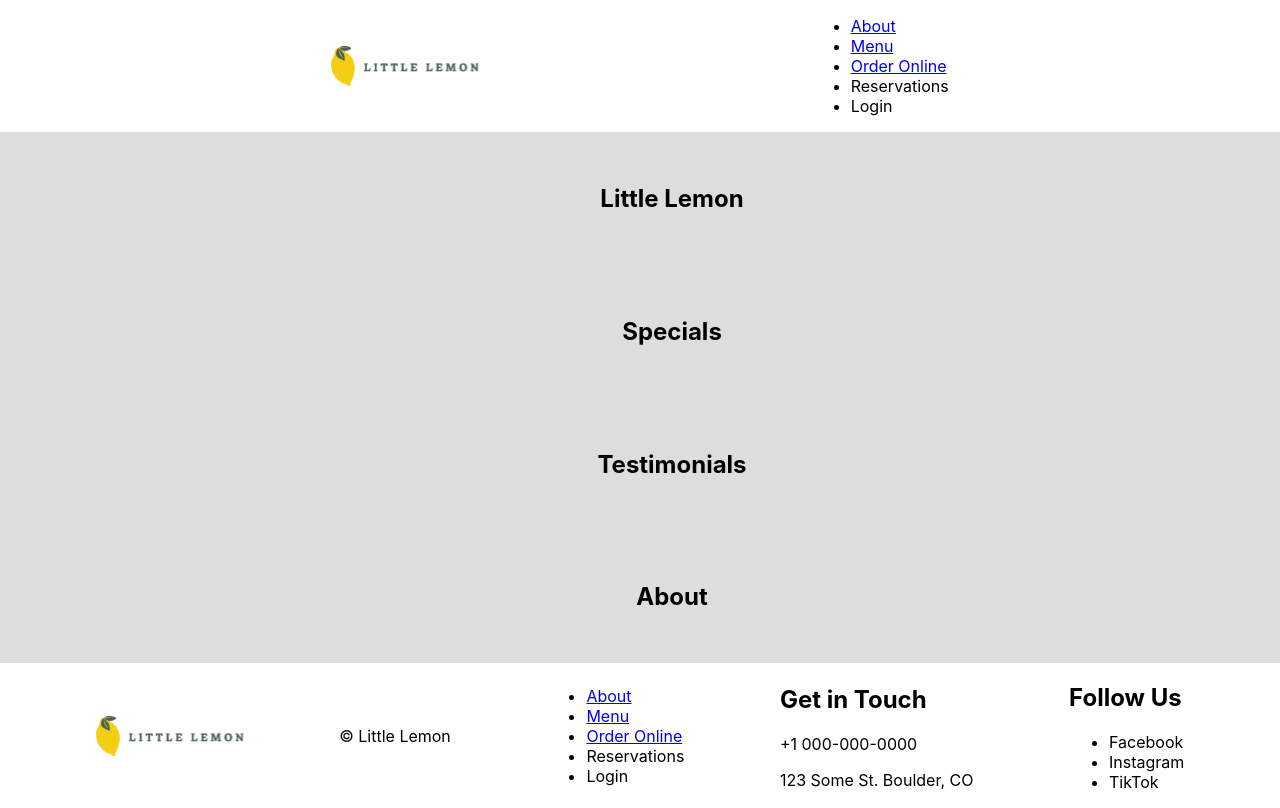
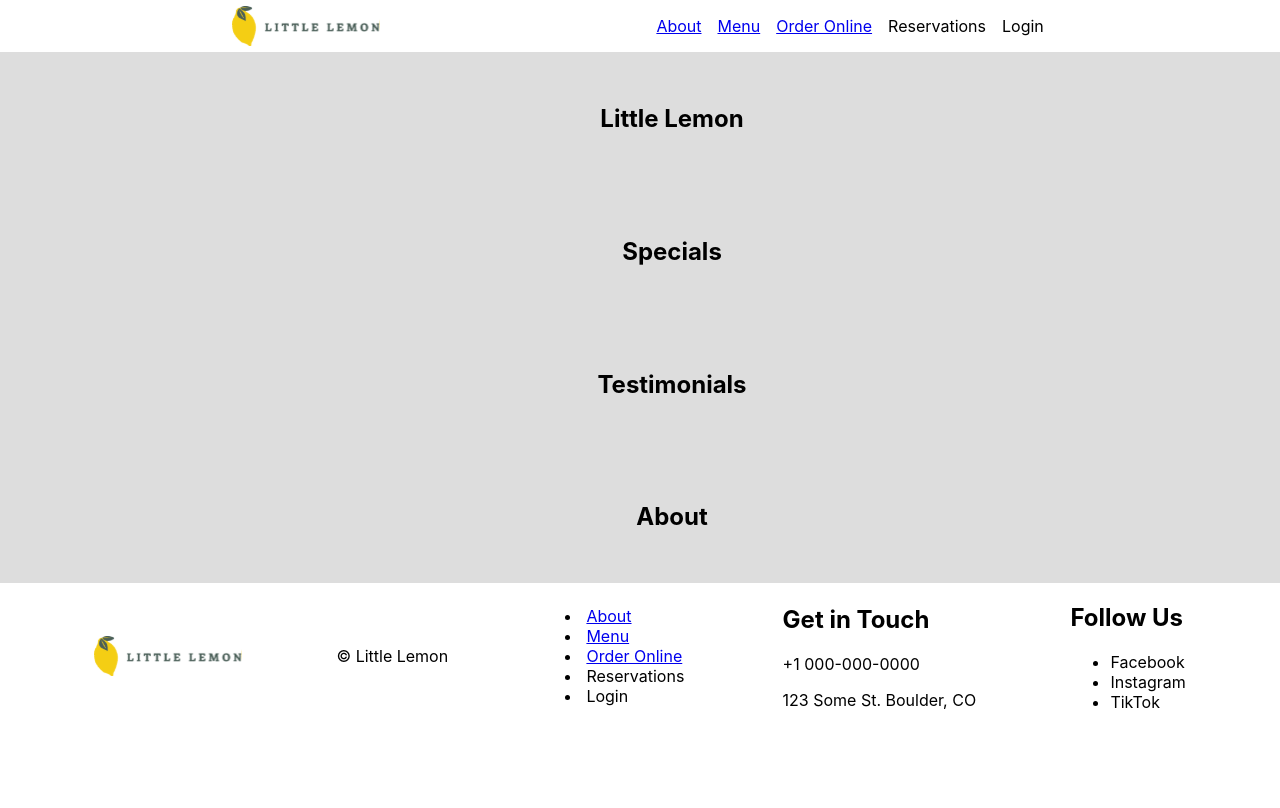
Before and after one commit to MoxieEric/meta-front-end-developer-capstone, a React (Create React App) app: page / in a window 1280 px wide. Shown: the top 808 px of the page. Built offline with nearby package versions, Linux system fonts and the light colour scheme.

Commit message:
Main component and FPO layout styles

```diff
--- a/src/App.css
+++ b/src/App.css
@@ -18,7 +18,15 @@ header, footer {
 	justify-content: space-evenly;
 	gap: 0;
 }
-
+header > nav ul  {
+	list-style: none;
+	display: flex;
+	align-items: center;
+	gap: .5rem;
+}
+nav a {
+	padding: 2px 4px;
+}
 main {
 	display: flex;
 	flex-direction: column;
--- a/src/App.js
+++ b/src/App.js
@@ -1,33 +1,13 @@
 import './App.css'
 import Footer from './components/Footer'
 import Header from './components/Header'
+import Main from './components/Main'
 
 function App() {
 	return (
 		<>
 			<Header />
-			<main>
-				<section>
-					<header>
-						<h1>Little Lemon</h1>
-					</header>
-				</section>
-				<section>
-					<header>
-						<h1>Specials</h1>
-					</header>
-				</section>
-				<section>
-					<header>
-						<h1>Testimonials</h1>
-					</header>
-				</section>
-				<section>
-					<header>
-						<h1>About</h1>
-					</header>
-				</section>
-			</main>
+			<Main />
 			<Footer />
 		</>
 	)
--- /dev/null
+++ b/src/components/Main.js
@@ -0,0 +1,28 @@
+function Main() {
+	return (
+		<main>
+			<section>
+				<header>
+					<h1>Little Lemon</h1>
+				</header>
+			</section>
+			<section>
+				<header>
+					<h1>Specials</h1>
+				</header>
+			</section>
+			<section>
+				<header>
+					<h1>Testimonials</h1>
+				</header>
+			</section>
+			<section>
+				<header>
+					<h1>About</h1>
+				</header>
+			</section>
+		</main>
+	)
+}
+
+export default Main
```
